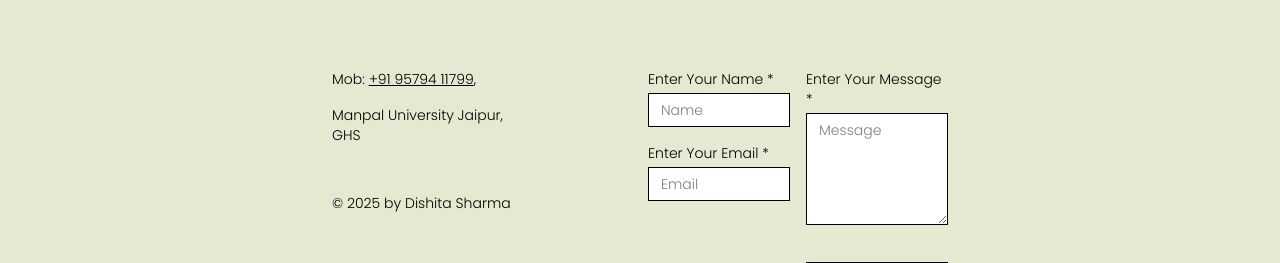
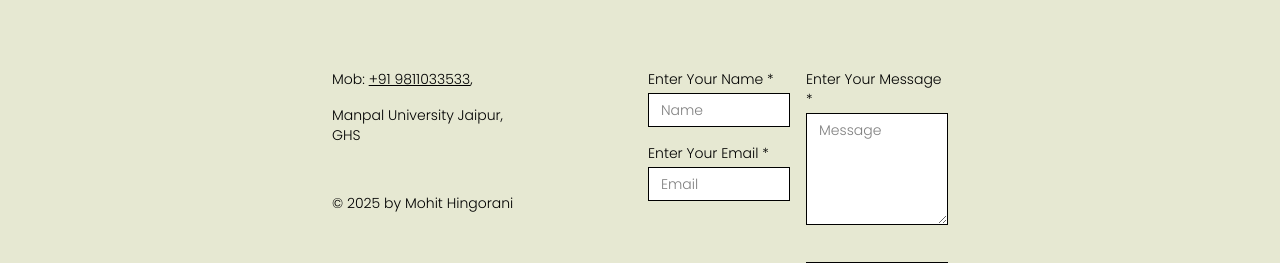
Before and after one commit to mohithingorani/WellNest-Frontend, a Next.js app: page / in a window 1280 px wide. Shown: the part 859-1122 px from the top of the page. Built offline with nearby package versions, Linux system fonts and the light colour scheme; no server answers.

Commit message:
Update contact number and copyright owner in Footer

```diff
--- a/src/components/Footer.tsx
+++ b/src/components/Footer.tsx
@@ -19,7 +19,7 @@ export function Footer() {
           <div>
             Mob:{" "}
             <Link href="/afsd" className="underline">
-              +91 95794 11799
+              +91 9811033533
             </Link>
             <span>, </span>
 
@@ -30,7 +30,7 @@ export function Footer() {
 
           </div>
 
-          <div className="pt-8">© 2025 by Dishita Sharma</div>
+          <div className="pt-8">© 2025 by Mohit Hingorani</div>
         </div>
         <div className="grid grid-cols-1 md:grid-cols-2 gap-4">
           <div className="flex flex-col gap-4">
```
